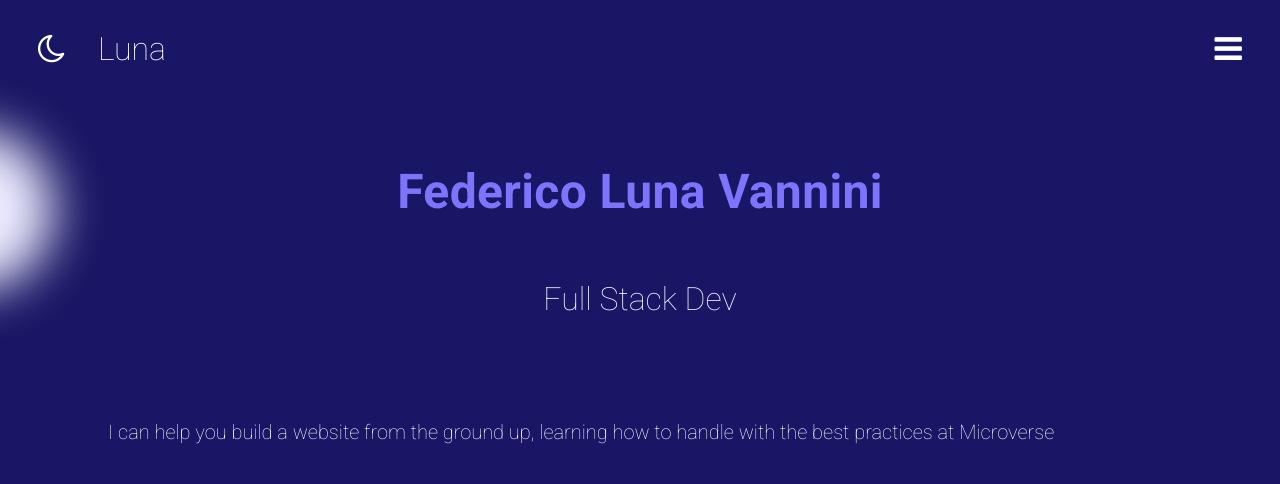
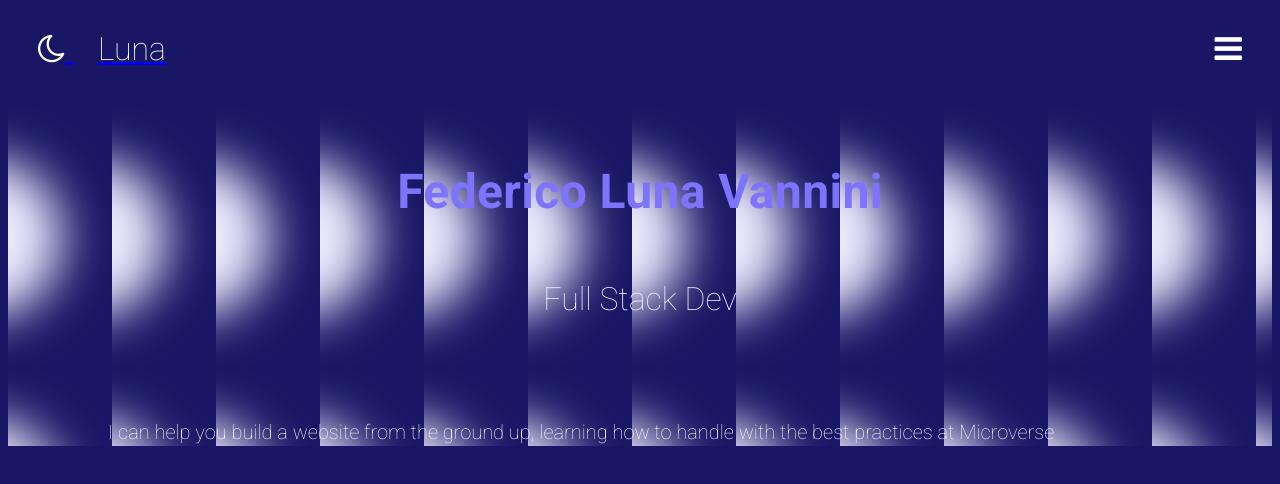
Before and after one commit to Flunavgt/Federico-s_Portfolio, a plain HTML site: page main.html in a window 1280 px wide. Drawn offline with Linux system fonts and the light colour scheme; a web font is replaced by a local one.

Commit message:
update backgruond image

```diff
--- a/css/style.css
+++ b/css/style.css
@@ -1,7 +1,6 @@
 body {
   background-color: #191765;
   font-family: 'Roboto', sans-serif;
-  background-image: url("/Federico-s_Portfolio/pictures/Ellipse\ 18.svg");
   background-repeat: no-repeat;
   background-position-y: 80px;
 }
@@ -47,6 +46,10 @@ i {
   font-weight: 500;
 }
 
+.headline {
+    background-image: url("/Federico-s_Portfolio/pictures/Ellipse\ 18.svg");
+}
+
 h1 {
   color: #7d73fc;
   font-weight: 700;
--- a/main.html
+++ b/main.html
@@ -20,7 +20,9 @@
     <header>
         <div class="top">
             <div class="logo">
+                <a href="https://www.google.com/">
                 <i class="fa fa-moon-o"></i> <span class="logo-name">Luna</span>
+                </a>
             </div>
             <nav class="hamburguer">
                 <i class="fa fa-bars" aria-hidden="true"></i>
```
Also changed, not shown: pictures/two circles header.png (added), pictures/two circles header.svg (added).
